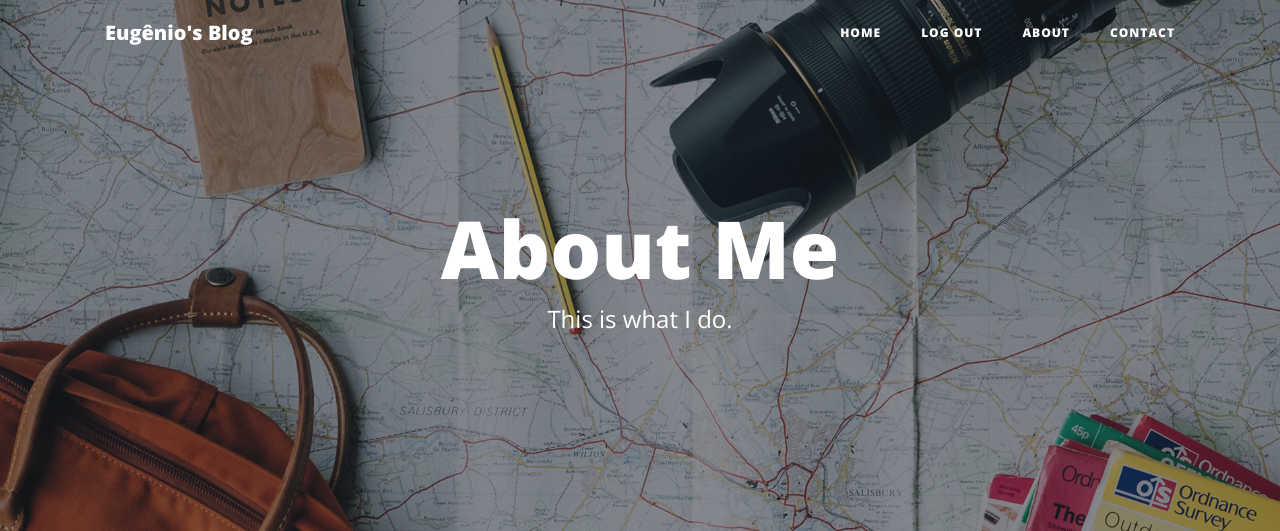
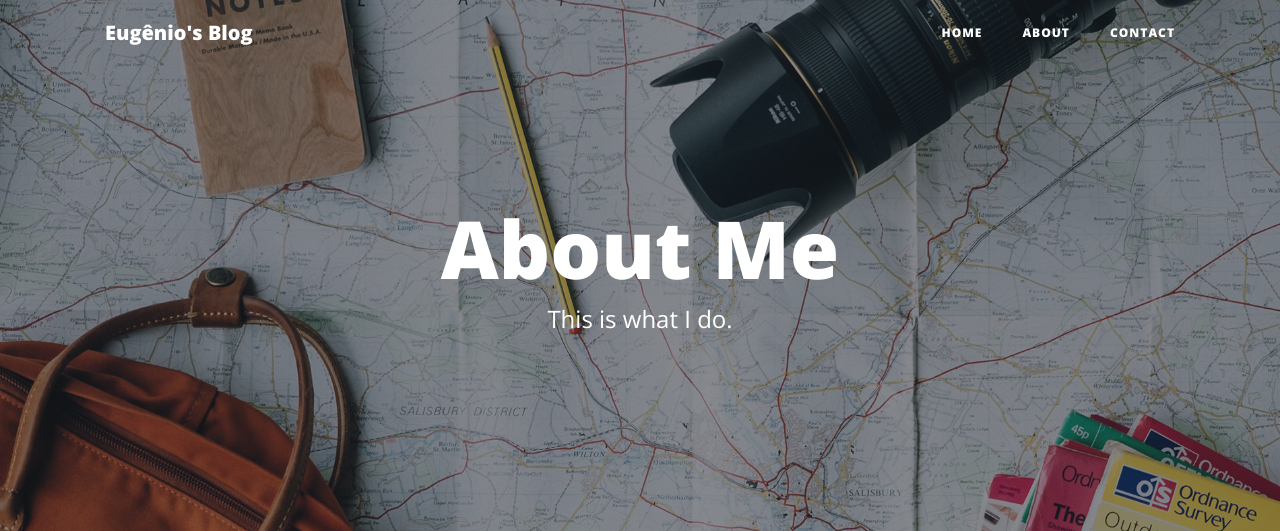
Before and after one commit to eugeniocarvalho/flask-blog, a Flask app: page /about in a window 1280 px wide. Shown: the top 531 px of the page. Run offline with Flask 2, Linux system fonts and the light colour scheme; a user stored in the database is signed in; some libraries are stand-ins or nearby versions.

Commit message:
fix header

```diff
--- a/templates/header.html
+++ b/templates/header.html
@@ -46,10 +46,10 @@
             <li class="nav-item">
               <a class="nav-link" href="{{ url_for('register') }}">Register</a>
             </li>
+            <li class="nav-item">
+              <a class="nav-link" href="{{ url_for('logout') }}">Log Out</a>
+            </li>
           {% endif %}
-          <li class="nav-item">
-            <a class="nav-link" href="{{ url_for('logout') }}">Log Out</a>
-          </li>
 
           <li class="nav-item">
             <a class="nav-link" href="{{ url_for('about') }}">About</a>
```
